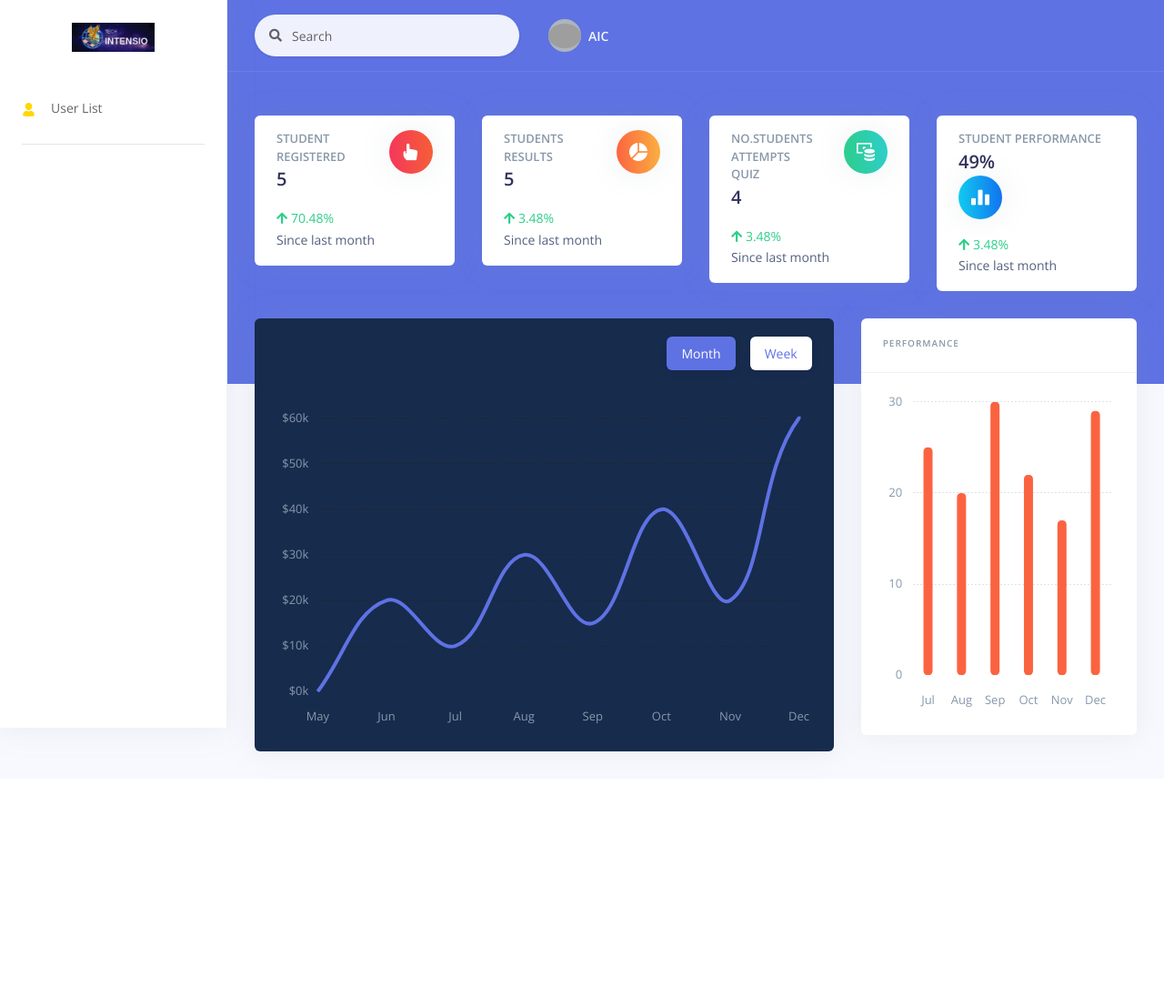
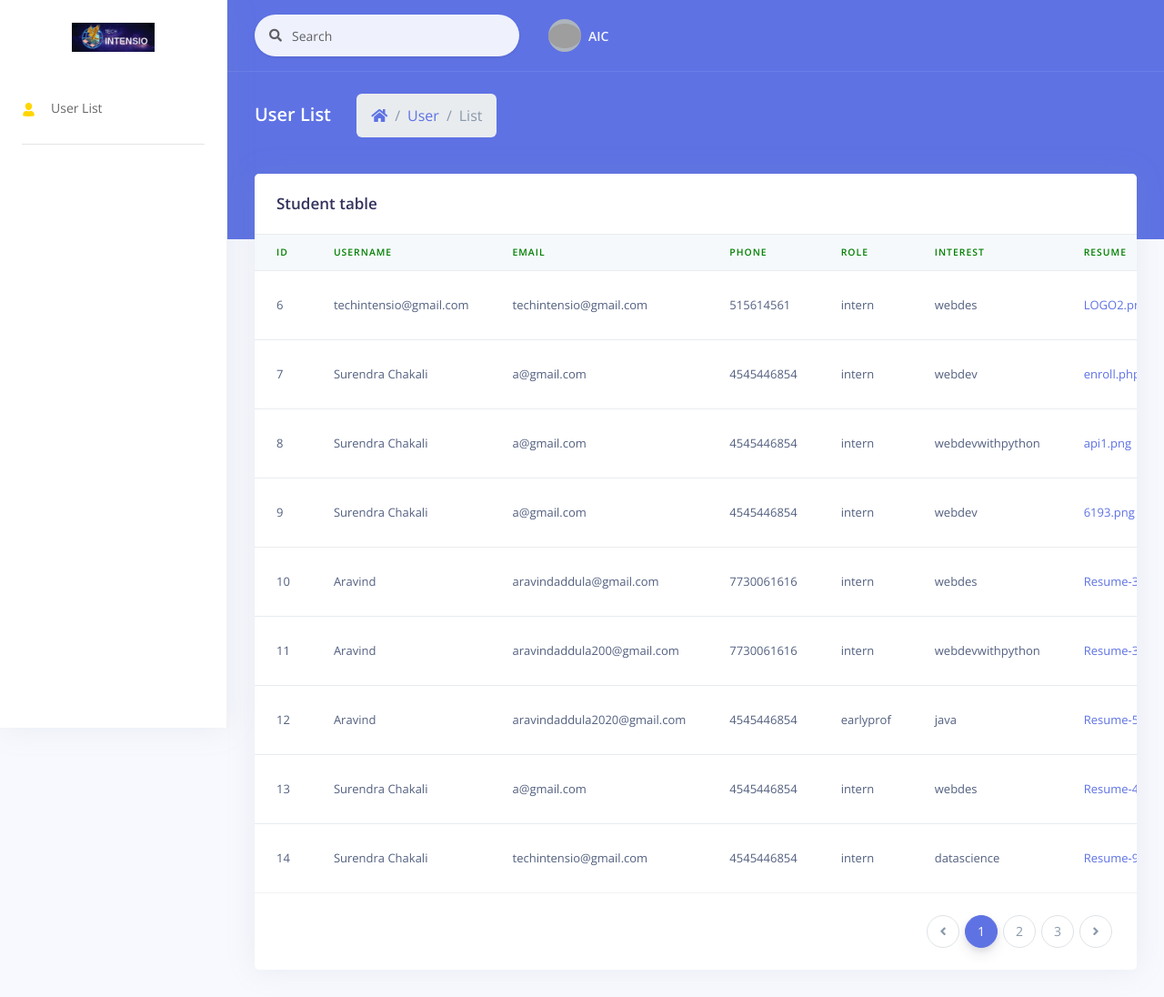
Before and after one commit to techintensio/techintensio, a PHP site: page /Admin/index.php in a window 1280 px wide. Shown: the whole page at 91% size. Before the commit the page ends 835 px from the top, so only its background shows below. Run offline with PHP 8.4, Linux system fonts and the light colour scheme; data comes from the database, SQL or seed files in the repository; some libraries are stand-ins or nearby versions; grey boxes are pictures that could not be loaded.

Commit message:
done by Suri

```diff
--- a/Admin/index.php
+++ b/Admin/index.php
@@ -1,15 +1,14 @@
+
 
 <!DOCTYPE html>
 <html>
-
-
-<!-- Mirrored from demos.creative-tim.com/argon-dashboard/index.html by HTTrack Website Copier/3.x [XR&CO'2014], Tue, 17 Aug 2021 09:02:46 GMT -->
-<!-- Added by HTTrack --><meta http-equiv="content-type" content="text/html;charset=utf-8" /><!-- /Added by HTTrack -->
+<meta http-equiv="content-type" content="text/html;charset=utf-8" /><!-- /Added by HTTrack -->
 <head>
   <meta charset="utf-8">
   <meta name="viewport" content="width=device-width, initial-scale=1, shrink-to-fit=no">
   <meta name="description" content="Start your development with a Dashboard for Bootstrap 4.">
   <meta name="author" content="Creative Tim">
+  <link rel="icon" href="assets/images/LOGO1.png" type="image/png" sizes="16*16">
   <title>Admin Dashboard</title>
   <!-- Extra details for Live View on GitHub Pages -->
   <!-- Canonical SEO -->
@@ -20,36 +19,34 @@
   <!-- Schema.org markup for Google+ -->
   <meta itemprop="name" content="Argon - Free Dashboard for Bootstrap 4 by Creative Tim">
   <meta itemprop="description" content="Start your development with a Dashboard for Bootstrap 4.">
-  <meta itemprop="image" content="../../s3.amazonaws.com/creativetim_bucket/products/96/original/opt_ad_thumbnail.jpg">
+  <meta itemprop="image" content="../../../s3.amazonaws.com/creativetim_bucket/products/96/original/opt_ad_thumbnail.jpg">
   <!-- Twitter Card data -->
   <meta name="twitter:card" content="product">
   <meta name="twitter:site" content="@creativetim">
   <meta name="twitter:title" content="Argon - Free Dashboard for Bootstrap 4 by Creative Tim">
   <meta name="twitter:description" content="Start your development with a Dashboard for Bootstrap 4.">
   <meta name="twitter:creator" content="@creativetim">
-  <meta name="twitter:image" content="../../s3.amazonaws.com/creativetim_bucket/products/96/original/opt_ad_thumbnail.jpg">
+  <meta name="twitter:image" content="../../../s3.amazonaws.com/creativetim_bucket/products/96/original/opt_ad_thumbnail.jpg">
   <!-- Open Graph data -->
   <meta property="fb:app_id" content="655968634437471">
   <meta property="og:title" content="Argon - Free Dashboard for Bootstrap 4 by Creative Tim" />
   <meta property="og:type" content="article" />
-  <meta property="og:url" content="index.html" />
-  <meta property="og:image" content="../../s3.amazonaws.com/creativetim_bucket/products/96/original/opt_ad_thumbnail.jpg" />
+  <meta property="og:url" content="../index.html" />
+  <meta property="og:image" content="../../../s3.amazonaws.com/creativetim_bucket/products/96/original/opt_ad_thumbnail.jpg" />
   <meta property="og:description" content="Start your development with a Dashboard for Bootstrap 4." />
   <meta property="og:site_name" content="Creative Tim" />
   <!-- Favicon -->
-  <link rel="icon" href="assets/img/brand/favicon.png" type="image/png">
+  <link rel="icon" href="../assets/img/brand/favicon.png" type="image/png">
   <!-- Fonts -->
   <link rel="stylesheet" href="https://fonts.googleapis.com/css?family=Open+Sans:300,400,600,700">
   <!-- Icons -->
   <link rel="stylesheet" href="assets/vendor/nucleo/css/nucleo.css" type="text/css">
   <link rel="stylesheet" href="assets/vendor/%40fortawesome/fontawesome-free/css/all.min.css" type="text/css">
-  <!-- Page plugins -->
   <!-- Argon CSS -->
   <link rel="stylesheet" href="assets/css/argon.min5438.css?v=1.2.0" type="text/css">
   <!-- Google Tag Manager -->
   <script>
     (function(w, d, s, l, i) {
-
       w[l] = w[l] || [];
       w[l].push({
         'gtm.start': new Date().getTime(),
@@ -60,7 +57,7 @@
         dl = l != 'dataLayer' ? '&l=' + l : '';
       j.async = true;
       j.src =
-        '../../www.googletagmanager.com/gtm5445.html?id=' + i + dl;
+        '../../../www.googletagmanager.com/gtm5445.html?id=' + i + dl;
       f.parentNode.insertBefore(j, f);
     })(window, document, 'script', 'dataLayer', 'GTM-NKDMSK6');
   </script>
@@ -82,112 +79,21 @@
     <div class="header bg-primary pb-6">
       <div class="container-fluid">
         <div class="header-body">
-          <!-- <div class="row align-items-center py-4">
+          <div class="row align-items-center py-4">
             <div class="col-lg-6 col-7">
-              <h6 class="h2 text-white d-inline-block mb-0">Default</h6>
+              <h6 class="h2 text-white d-inline-block mb-0">User List</h6>
               <nav aria-label="breadcrumb" class="d-none d-md-inline-block ml-md-4">
                 <ol class="breadcrumb breadcrumb-links breadcrumb-dark">
                   <li class="breadcrumb-item"><a href="#"><i class="fas fa-home"></i></a></li>
-                  <li class="breadcrumb-item"><a href="#">Dashboards</a></li>
-                  <li class="breadcrumb-item active" aria-current="page">Default</li>
+                  <li class="breadcrumb-item"><a href="#">User</a></li>
+                  <li class="breadcrumb-item active" aria-current="page">List</li>
                 </ol>
               </nav>
             </div>
-            <div class="col-lg-6 col-5 text-right">
+            <!-- <div class="col-lg-6 col-5 text-right">
               <a href="#" class="btn btn-sm btn-neutral">New</a>
               <a href="#" class="btn btn-sm btn-neutral">Filters</a>
-            </div>
             </div> -->
-          <!-- Card stats -->
-          <div class="row pt-5">
-            <div class="col-xl-3 col-md-6">
-              <div class="card card-stats">
-                <!-- Card body -->
-                <div class="card-body">
-                  <div class="row">
-                    <div class="col">
-                      <h5 class="card-title text-uppercase text-muted mb-0">STUDENT REGISTERED</h5>
-                      <span class="h2 font-weight-bold mb-0">5</span>
-                    </div>
-                    <div class="col-auto">
-                      <div class="icon icon-shape bg-gradient-red text-white rounded-circle shadow">
-                        <i class="ni ni-active-40"></i>
-                      </div>
-                    </div>
-                  </div>
-                  <p class="mt-3 mb-0 text-sm">
-                    <span class="text-success mr-2"><i class="fa fa-arrow-up"></i> 70.48%</span>
-                    <span class="text-nowrap">Since last month</span>
-                  </p>
-                </div>
-              </div>
-            </div>
-            <div class="col-xl-3 col-md-6">
-              <div class="card card-stats">
-                <!-- Card body -->
-                <div class="card-body">
-                  <div class="row">
-                    <div class="col">
-                      <h5 class="card-title text-uppercase text-muted mb-0">STUDENTS RESULTS</h5>
-                      <span class="h2 font-weight-bold mb-0">5</span>
-                    </div>
-                    <div class="col-auto">
-                      <div class="icon icon-shape bg-gradient-orange text-white rounded-circle shadow">
-                        <i class="ni ni-chart-pie-35"></i>
-                      </div>
-                    </div>
-                  </div>
-                  <p class="mt-3 mb-0 text-sm">
-                    <span class="text-success mr-2"><i class="fa fa-arrow-up"></i> 3.48%</span>
-                    <span class="text-nowrap">Since last month</span>
-                  </p>
-                </div>
-              </div>
-            </div>
-            <div class="col-xl-3 col-md-6">
-              <div class="card card-stats">
-                <!-- Card body -->
-                <div class="card-body">
-                  <div class="row">
-                    <div class="col">
-                      <h5 class="card-title text-uppercase text-muted mb-0">NO.STUDENTS ATTEMPTS QUIZ</h5>
-                      <span class="h2 font-weight-bold mb-0">4</span>
-                    </div>
-                    <div class="col-auto">
-                      <div class="icon icon-shape bg-gradient-green text-white rounded-circle shadow">
-                        <i class="ni ni-money-coins"></i>
-                      </div>
-                    </div>
-                  </div>
-                  <p class="mt-3 mb-0 text-sm">
-                    <span class="text-success mr-2"><i class="fa fa-arrow-up"></i> 3.48%</span>
-                    <span class="text-nowrap">Since last month</span>
-                  </p>
-                </div>
-              </div>
-            </div>
-            <div class="col-xl-3 col-md-6">
-              <div class="card card-stats">
-                <!-- Card body -->
-                <div class="card-body">
-                  <div class="row">
-                    <div class="col">
-                      <h5 class="card-title text-uppercase text-muted mb-0"> STUDENT PERFORMANCE</h5>
-                      <span class="h2 font-weight-bold mb-0">49%</span>
-                    </div>
-                    <div class="col-auto">
-                      <div class="icon icon-shape bg-gradient-info text-white rounded-circle shadow">
-                        <i class="ni ni-chart-bar-32"></i>
-                      </div>
-                    </div>
-                  </div>
-                  <p class="mt-3 mb-0 text-sm">
-                    <span class="text-success mr-2"><i class="fa fa-arrow-up"></i> 3.48%</span>
-                    <span class="text-nowrap">Since last month</span>
-                  </p>
-                </div>
-              </div>
-            </div>
           </div>
         </div>
       </div>
@@ -195,65 +101,89 @@
     <!-- Page content -->
     <div class="container-fluid mt--6">
       <div class="row">
-        <div class="col-xl-8">
-          <div class="card bg-default">
-            <div class="card-header bg-transparent">
-              <div class="row align-items-center">
-                <!-- <div class="col">
-                  <h6 class="text-light text-uppercase ls-1 mb-1">Overview</h6>
-                  <h5 class="h3 text-white mb-0">Sales value</h5>
-                </div> -->
         <div class="col">
-                  <ul class="nav nav-pills justify-content-end">
-                    <li class="nav-item mr-2 mr-md-0" data-toggle="chart" data-target="#chart-sales-dark" data-update='{"data":{"datasets":[{"data":[0, 20, 10, 30, 15, 40, 20, 60, 60]}]}}' data-prefix="$" data-suffix="k">
-                      <a href="#" class="nav-link py-2 px-3 active" data-toggle="tab">
-                        <span class="d-none d-md-block">Month</span>
-                        <span class="d-md-none">M</span>
+          <div class="card">
+            <!-- Card header -->
+            <div class="card-header border-0">
+              <h3 class="mb-0">Student table</h3>
+            </div>
+            <!-- Light table -->
+            <div class="table-responsive">
+              <table class="table align-items-center table-flush">
+                <thead class="thead-light">
+                  <tr>
+                    <th scope="col" class="sort" data-sort="name"><font color="green">  Id</font></th>
+                    <th scope="col" class="sort" data-sort="budget"><font color="green">Username</font></th>
+                    <th scope="col" class="sort" data-sort="status"><font color="green">Email</font></th>
+                    <th scope="col" class="sort" data-sort="status"><font color="green">Phone</font></th>
+                    <th scope="col" class="sort" data-sort="status"><font color="green">Role</font></th>
+                    <th scope="col" class="sort" data-sort="status"><font color="green">Interest</font></th>
+                    <th scope="col" class="sort" data-sort="status"><font color="green">Resume</font></th>
+                    <th scope="col" class="sort text-center" data-sort="status"><font color="green">Action</font></th>
+
+
+                  </tr>
+                </thead>
+                <tbody class="list">
+                  <?php
+                        include("db_connection.php");
+
+                        $sql = $conn->prepare("select * from users");
+                        // $sql->bind_param("s", $email);
+                        $sql->execute();
+                        $result = $sql->get_result();
+                        while($row = $result->fetch_assoc()){
+                        ?>
+                        <tr>
+                          <!-- test -->
+                          <td><?php echo($row['id']);?></td>
+                          <td><?php echo($row['username']);?></td>
+                          <td><?php echo($row['email']);?></td>
+                          <td><?php echo($row['phno']);?></td>
+                          <td><?php echo($row['exp']);?></td>
+                          <td><?php echo($row['interest']);?></td>
+                          <td><a href="resumes/<?php echo($row['resume']);?>"> <?php echo($row['resume']);?></a></td>
+                          <td>
+                            <button class="btn btn-success">Hire</button>
+                            <button class="btn btn-danger">Reject</button>
+                          </td>
+                        </tr
+                        >
+                        <?php
+                      }
+                  ?>
+                </tbody>
+              </table>
+            </div>
+            <!-- Card footer -->
+            <div class="card-footer py-4">
+              <nav aria-label="...">
+                <ul class="pagination justify-content-end mb-0">
+                  <li class="page-item disabled">
+                    <a class="page-link" href="#" tabindex="-1">
+                      <i class="fas fa-angle-left"></i>
+                      <span class="sr-only">Previous</span>
                     </a>
                   </li>
-                    <li class="nav-item" data-toggle="chart" data-target="#chart-sales-dark" data-update='{"data":{"datasets":[{"data":[0, 20, 5, 25, 10, 30, 15, 40, 40]}]}}' data-prefix="$" data-suffix="k">
-                      <a href="#" class="nav-link py-2 px-3" data-toggle="tab">
-                        <span class="d-none d-md-block">Week</span>
-                        <span class="d-md-none">W</span>
+                  <li class="page-item active">
+                    <a class="page-link" href="#">1</a>
+                  </li>
+                  <li class="page-item">
+                    <a class="page-link" href="#">2 <span class="sr-only">(current)</span></a>
+                  </li>
+                  <li class="page-item"><a class="page-link" href="#">3</a></li>
+                  <li class="page-item">
+                    <a class="page-link" href="#">
+                      <i class="fas fa-angle-right"></i>
+                      <span class="sr-only">Next</span>
                     </a>
                   </li>
                 </ul>
-                </div>
-              </div>
-            </div>
-            <div class="card-body">
-              <!-- Chart -->
-              <div class="chart">
-                <!-- Chart wrapper -->
-                <canvas id="chart-sales-dark" class="chart-canvas"></canvas>
+              </nav>
             </div>
           </div>
         </div>
       </div>
-        <div class="col-xl-4">
-          <div class="card">
-            <div class="card-header bg-transparent">
-              <div class="row align-items-center">
-                <div class="col">
-                  <h6 class="text-uppercase text-muted ls-1 mb-1">Performance</h6>
-                  <!-- <h5 class="h3 mb-0">Total orders</h5> -->
-                </div>
-              </div>
-            </div>
-            <div class="card-body">
-              <!-- Chart -->
-              <div class="chart">
-                <canvas id="chart-bars" class="chart-canvas"></canvas>
-              </div>
-            </div>
-          </div>
-        </div>
-      </div>
-    </div>
-  </div>
-
-      <!--  -->
-      <!-- Footer -->
 
     </div>
   </div>
@@ -264,9 +194,6 @@
   <script src="assets/vendor/js-cookie/js.cookie.js"></script>
   <script src="assets/vendor/jquery.scrollbar/jquery.scrollbar.min.js"></script>
   <script src="assets/vendor/jquery-scroll-lock/dist/jquery-scrollLock.min.js"></script>
-  <!-- Optional JS -->
-  <script src="assets/vendor/chart.js/dist/Chart.min.js"></script>
-  <script src="assets/vendor/chart.js/dist/Chart.extension.js"></script>
   <!-- Argon JS -->
   <script src="assets/js/argon.min5438.js?v=1.2.0"></script>
   <script>
@@ -288,7 +215,7 @@
       s = b.getElementsByTagName(e)[0];
       s.parentNode.insertBefore(t, s)
     }(window,
-      document, 'script', '../../connect.facebook.net/en_US/fbevents.js');
+      document, 'script', '../../../connect.facebook.net/en_US/fbevents.js');
 
     try {
       fbq('init', '111649226022273');
@@ -304,5 +231,5 @@
 </body>
 
 
-<!-- Mirrored from demos.creative-tim.com/argon-dashboard/index.html by HTTrack Website Copier/3.x [XR&CO'2014], Tue, 17 Aug 2021 09:03:01 GMT -->
+<!-- Mirrored from demos.creative-tim.com/argon-dashboard/examples/tables.html by HTTrack Website Copier/3.x [XR&CO'2014], Tue, 17 Aug 2021 09:03:20 GMT -->
 </html>
--- a/Admin/sidebar.php
+++ b/Admin/sidebar.php
@@ -74,7 +74,7 @@
           <ul class="navbar-nav">
 
             <li class="nav-item">
-              <a class="nav-link" href="users.php">
+              <a class="nav-link" href="index.php">
                 <i class="ni ni-single-02 text-yellow"></i>
                 <span class="nav-link-text">User List</span>
               </a>
--- a/careers/sign-up.php
+++ b/careers/sign-up.php
@@ -31,7 +31,7 @@ $interest =$_POST['interest'];
 
 
     $sourcePath = $_FILES['image']['tmp_name'];
-    $destinationPath = "resumes/".$image;
+    $destinationPath = "../Admin/resumes/".$image;
 
     $upload = move_uploaded_file($sourcePath,$destinationPath);
 
```
Also changed, not shown: Admin/users.php (deleted, +0 -229 lines), Admin/assets/images/LOGO1.png (added), backUP.php (renamed from 1.html), index.php (renamed from index.html), 4 other files. Lines whose indentation alone changed are shown as unchanged.
